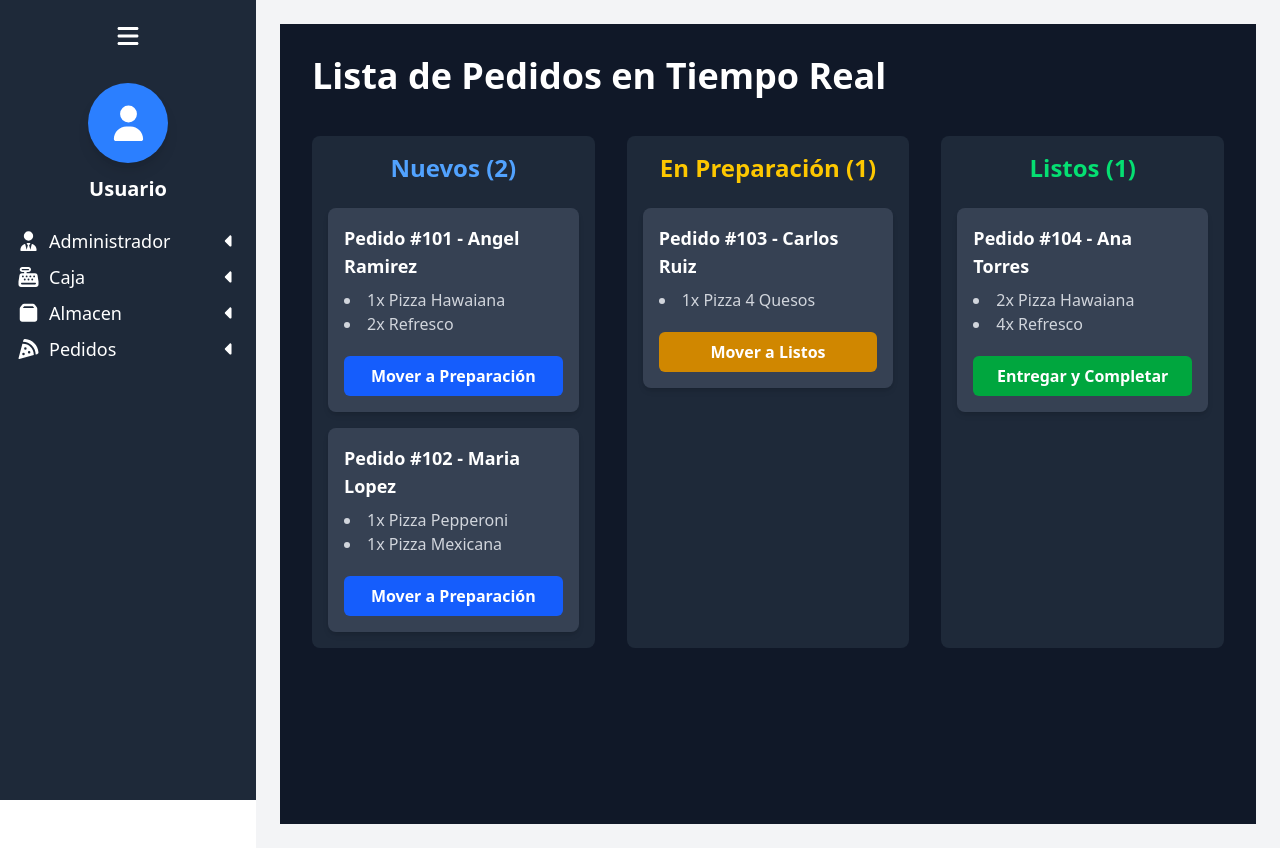
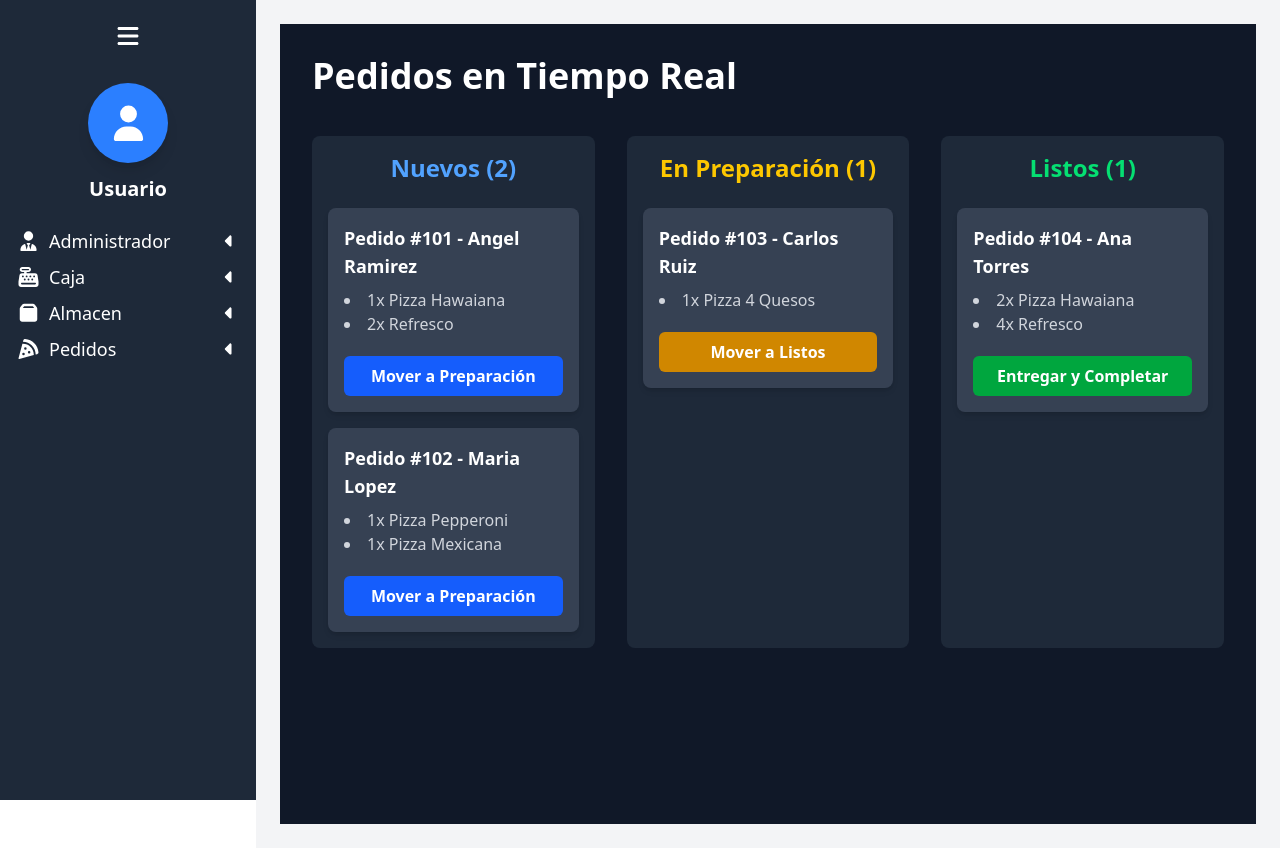
Before and after one commit to Subarg/Ingenieria_Equipo_4, a Vue app in the folder Pizzeria/: page /lista-pedidos in a window 1280 px wide. Built offline with nearby package versions, Linux system fonts and the light colour scheme; what vue-sweetalert2 would draw is missing.

Commit message:
Update pedidos

```diff
--- a/Pizzeria/src/components/sideBar.vue
+++ b/Pizzeria/src/components/sideBar.vue
@@ -153,7 +153,6 @@ const menus = [
     icon: "pizza-slice",
     rol: "chef",
     vistas: [
-      { nombre: "Lista de Pedidos", path: "" },
       { nombre: "Pedidos Siguientes", path: "" },
     ],
   },
--- a/Pizzeria/src/modules/pedidos/views/lista_pedidos.vue
+++ b/Pizzeria/src/modules/pedidos/views/lista_pedidos.vue
@@ -1,7 +1,7 @@
 <template>
   <div class="bg-gray-900 min-h-screen p-8 text-white">
     <header class="mb-10">
-      <h1 class="text-4xl font-bold">Lista de Pedidos en Tiempo Real</h1>
+      <h1 class="text-4xl font-bold">Pedidos en Tiempo Real</h1>
     </header>
 
     <main class="grid grid-cols-1 md:grid-cols-3 gap-8">
```
